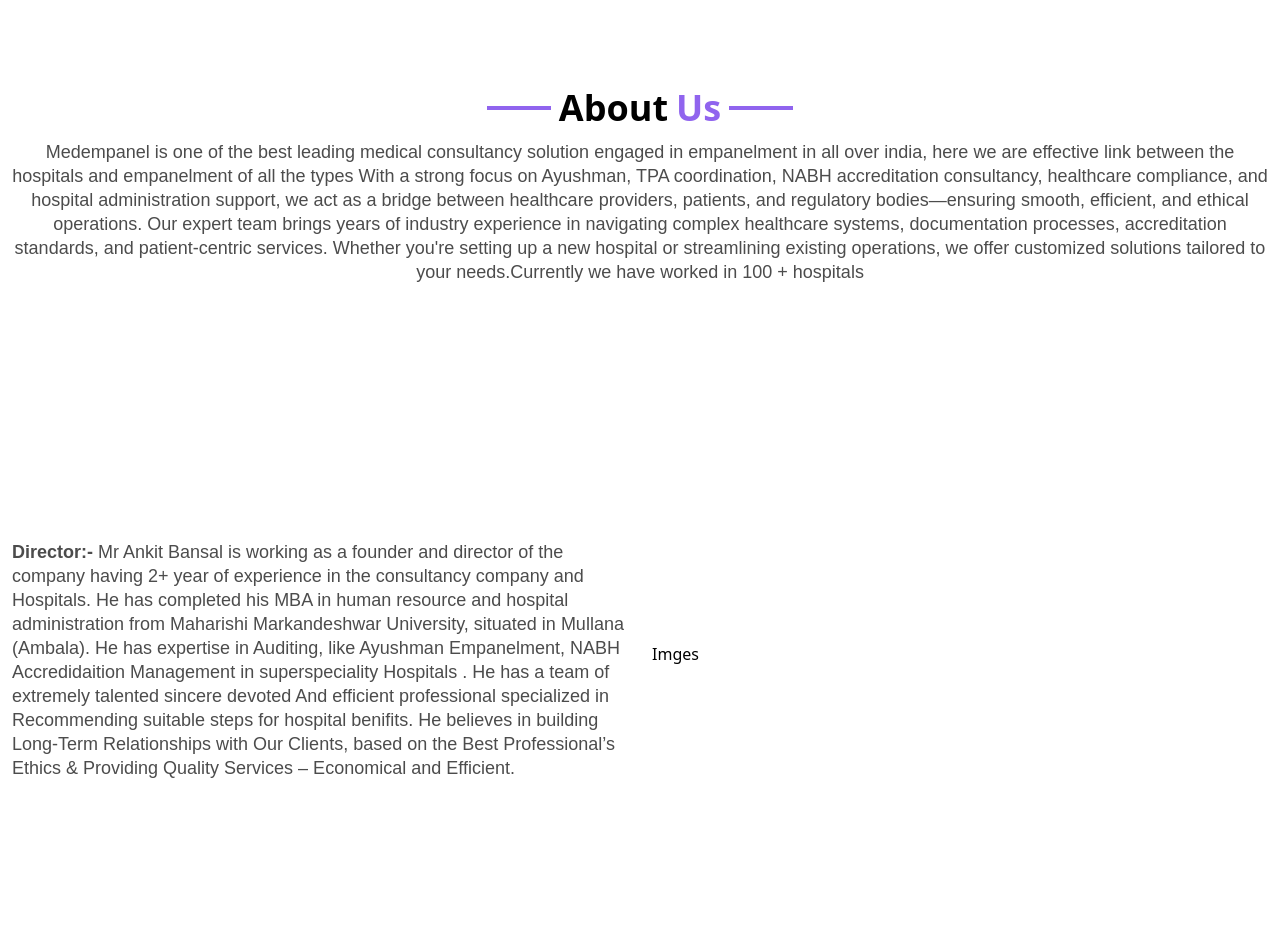
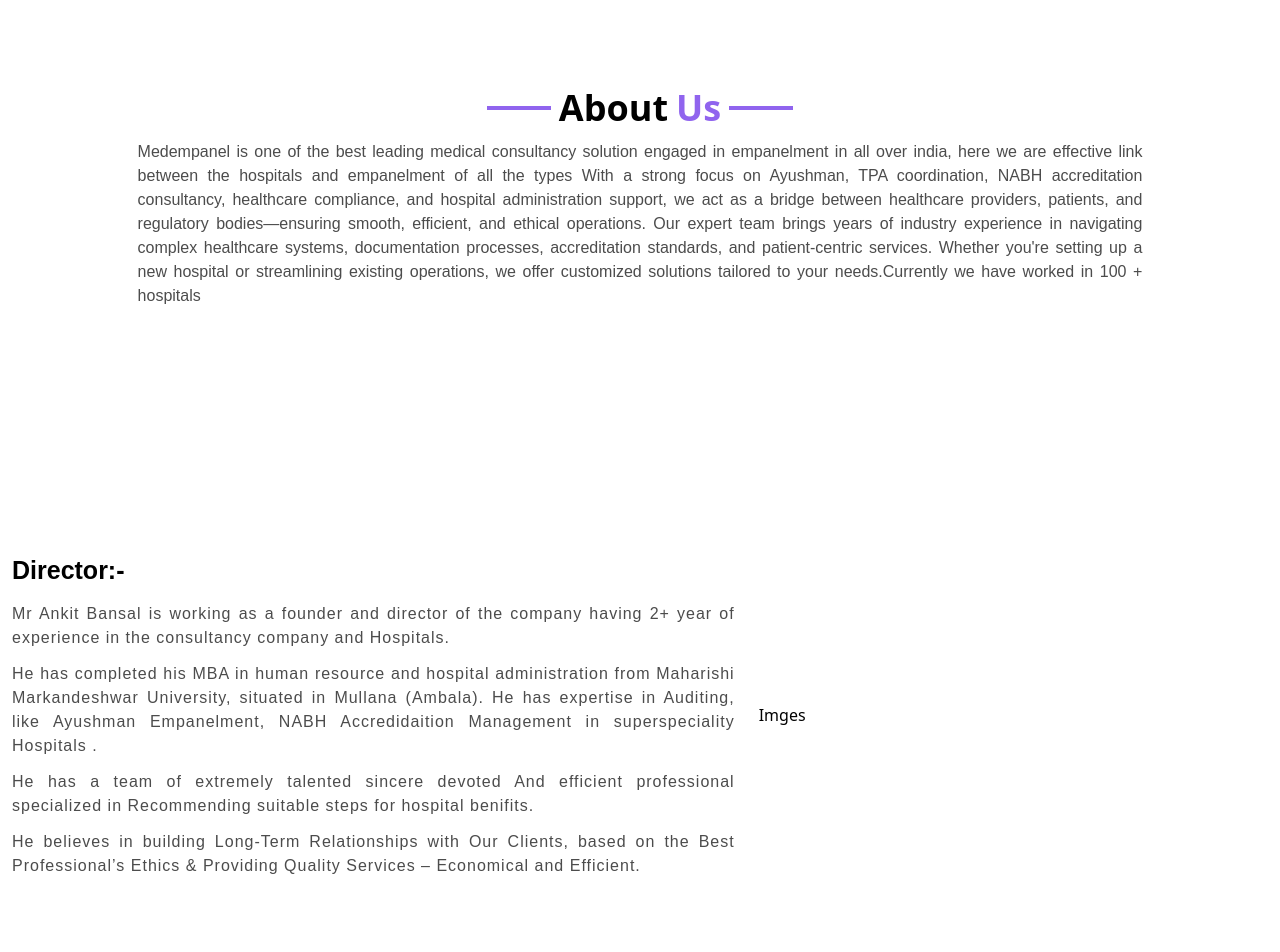
Before and after one commit to Rohit-Dhaka/MedEmpanelnew, a React (Create React App) app: page /aboutas in a window 1280 px wide. Shown: the part 160-1112 px from the top of the page. Built offline with nearby package versions, Linux system fonts and the light colour scheme.

Commit message:
add meta tage

```diff
--- a/public/index.html
+++ b/public/index.html
@@ -2,7 +2,7 @@
 <html lang="en">
   <head>
     <meta charset="utf-8" />
-    <link rel="shortcut icon" href="./favicon.svg" type="image/x-icon">
+    <link rel="shortcut icon" href="./favicon.svg" type="image/x-icon" />
     <meta name="viewport" content="width=device-width, initial-scale=1" />
     <meta name="theme-color" content="#000000" />
     <meta
@@ -12,6 +12,43 @@
     <link rel="apple-touch-icon" href="%PUBLIC_URL%/logo192.png" />
     <link rel="manifest" href="%PUBLIC_URL%/manifest.json" />
     <title>MedEmpanel</title>
+
+    <meta name="title" content="MedEmpanel" />
+    <meta
+      name="description"
+      content="  Discuss a range of comprehensive healthcare services designed to
+            enhance patients, from Ayushman empanelment, TPA, etc. We are here
+            to support your healthcare journey"
+    />
+
+    <meta property="og:type" content="website" />
+    <meta property="og:url" content="https://metatags.io/" />
+    <meta property="og:title" content="MedEmpanel" />
+    <meta
+      property="og:description"
+      content="  Discuss a range of comprehensive healthcare services designed to
+            enhance patients, from Ayushman empanelment, TPA, etc. We are here
+            to support your healthcare journey"
+    />
+    <meta
+      property="og:image"
+      content="https://i.ibb.co/C3zz1ygB/Screenshot-2025-04-21-143502.png"
+    />
+
+
+    <meta property="twitter:card" content="summary_large_image" />
+    <meta property="twitter:url" content="https://metatags.io/" />
+    <meta property="twitter:title" content="MedEmpanel" />
+    <meta
+      property="twitter:description"
+      content="  Discuss a range of comprehensive healthcare services designed to
+            enhance patients, from Ayushman empanelment, TPA, etc. We are here
+            to support your healthcare journey"
+    />
+    <meta
+      property="twitter:image"
+      content="https://i.ibb.co/C3zz1ygB/Screenshot-2025-04-21-143502.png"
+    />
   </head>
   <body>
     <noscript>You need to enable JavaScript to run this app.</noscript>
--- a/src/components/Aboutas.jsx
+++ b/src/components/Aboutas.jsx
@@ -12,7 +12,8 @@
               About <span className="text-[#9064EE]">Us</span>
                 <span className="w-16 h-1 bg-[#9064EE] block"></span>
             </h2>
-            <p className="text-[18px] text-[#4C4C4C] pt-3 leading-6   text-center font-Plus" data-aos="fade-up">
+            <div className="flex justify-center">
+            <p className="text-[16px] text-[#4C4C4C] pt-3 leading-[24px]  text-justify font-Plus w-[80%]" data-aos="fade-up">
               Medempanel is one of the best leading medical consultancy solution
               engaged in empanelment in all over india, here we are effective
               link between the hospitals and empanelment of all the types With a
@@ -27,12 +28,13 @@
               operations, we offer customized solutions tailored to your
               needs.Currently we have worked in 100 + hospitals
             </p>
+            </div>
           </div>
 
         <div className="flex flex-row flex-wrap-reverse mx-[-12px]   items-center lg:pb-[180px] sm:pb-[100px] pb-16 pt-[100px]">
-          <div className="lg:w-6/12 w-full px-3" data-aos="fade-up">
-            <p className="text-[18px] text-[#4C4C4C] pt-3 leading-6  font-Plus max-lg:pt-[60px]">
-              <strong>Director:- </strong>
+          <div className="lg:w-7/12 w-full px-3" data-aos="fade-up">
+              <strong className="font-Plus text-[25px] font-bold ">Director:- </strong>
+            <p className="text-[18px] text-[#4C4C4C] pt-3 leading-6 tracking-[2px] text-justify hidden  font-Plus max-lg:pt-[60px] ">
               Mr Ankit Bansal is working as a founder and director of the
               company having 2+ year of experience in the consultancy company
               and Hospitals. He has completed his MBA in human resource and
@@ -46,8 +48,23 @@
               Best Professional’s Ethics & Providing Quality Services –
               Economical and Efficient.
             </p>
+            <p className="text-[16px] text-[#4C4C4C] pt-3 leading-6 text-justify  font-Plus max-lg:pt-[60px] tracking-[1px] ">Mr Ankit Bansal is working as a founder and director of the
+              company having 2+ year of experience in the consultancy company
+              and Hospitals. </p>
+            <p className="text-[16px] text-[#4C4C4C] pt-3 leading-6 text-justify  font-Plus max-lg:pt-[60px] tracking-[1px] ">He has completed his MBA in human resource and
+              hospital administration from Maharishi Markandeshwar University,
+              situated in Mullana (Ambala). He has expertise in Auditing, like
+              Ayushman Empanelment, NABH Accredidaition Management in
+              superspeciality Hospitals .</p>
+            <p className="text-[16px] text-[#4C4C4C] pt-3 leading-6 text-justify  font-Plus max-lg:pt-[60px] tracking-[1px] "> He has a team of extremely talented
+              sincere devoted And efficient professional specialized in
+              Recommending suitable steps for hospital benifits. </p>
+            <p className="text-[16px] text-[#4C4C4C] pt-3 leading-6 text-justify  font-Plus max-lg:pt-[60px] tracking-[1px] "> He believes in
+              building Long-Term Relationships with Our Clients, based on the
+              Best Professional’s Ethics & Providing Quality Services –
+              Economical and Efficient.</p>
           </div>
-          <div className="lg:w-6/12 w-full px-3 " data-aos="fade-up">
+          <div className="lg:w-5/12 w-full px-3 " data-aos="fade-up">
             <p>Imges</p>
           </div>
         </div>
--- a/src/components/Footer.jsx
+++ b/src/components/Footer.jsx
@@ -199,7 +199,7 @@
                 href="tel:+8950960627"
                 class="text-[#CCCCCC] text-md leading-[24px] fw-normal font-Plus"
               >
-                +8950960627
+                +91 8950960627
               </a>
             </div>
             <div class="flex gap-3 align-items-center pt-2">
--- a/src/components/Header.jsx
+++ b/src/components/Header.jsx
@@ -223,7 +223,7 @@
 
             {/* Contact Us Button */}
             <button className="mt-6 lg:mt-0 bg-[#9561ED] text-white font-bold px-8 py-4 rounded-full font-Plus hover:bg-[#7c4ddb] transition" onClick={handlelink}>
-            <a href="tel:+8950960627" class="text-white text-md leading-[24px] fw-normal font-Plus flex gap-2 items-center"> <Whatsapp/> +8950960627</a>
+            <a href="tel:+8950960627" class="text-white text-md leading-[24px] fw-normal font-Plus flex gap-2 items-center"> <Whatsapp/> +91 8950960627</a>
             </button>
           </div>
 
```
